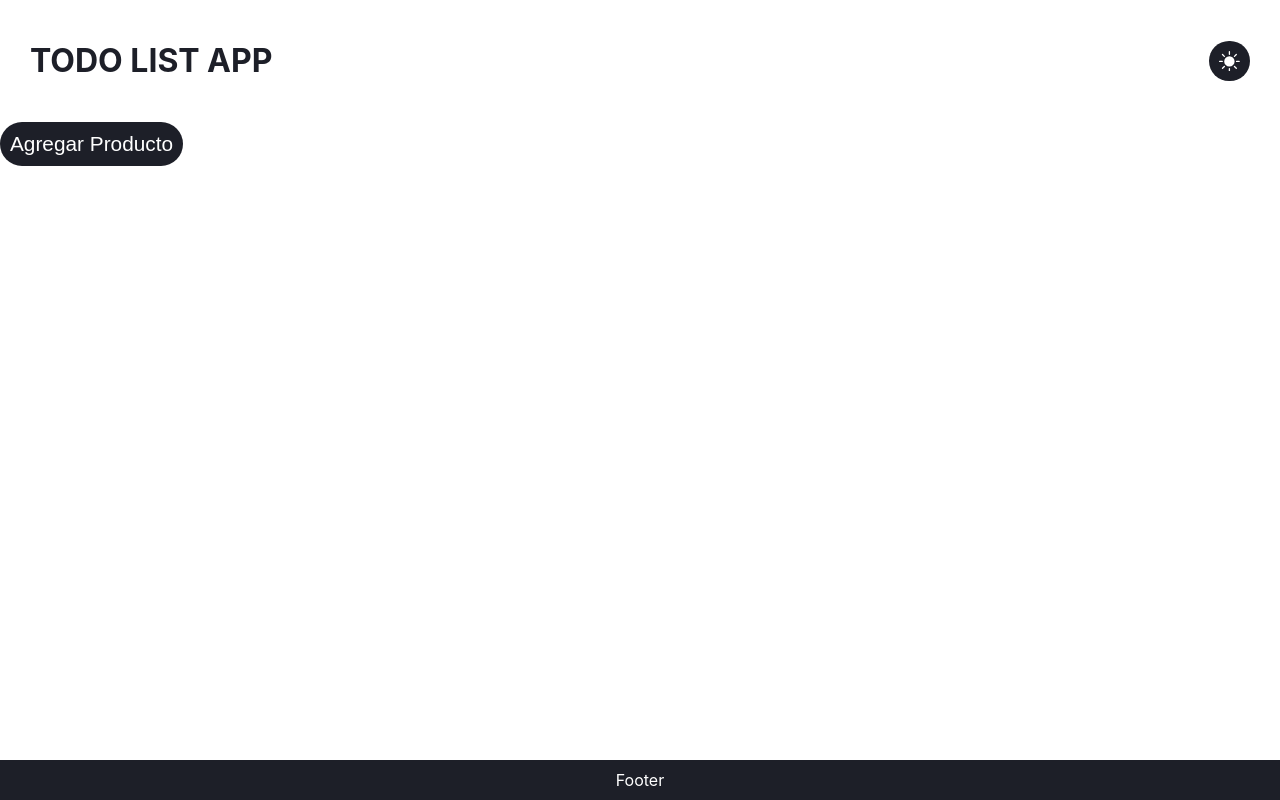
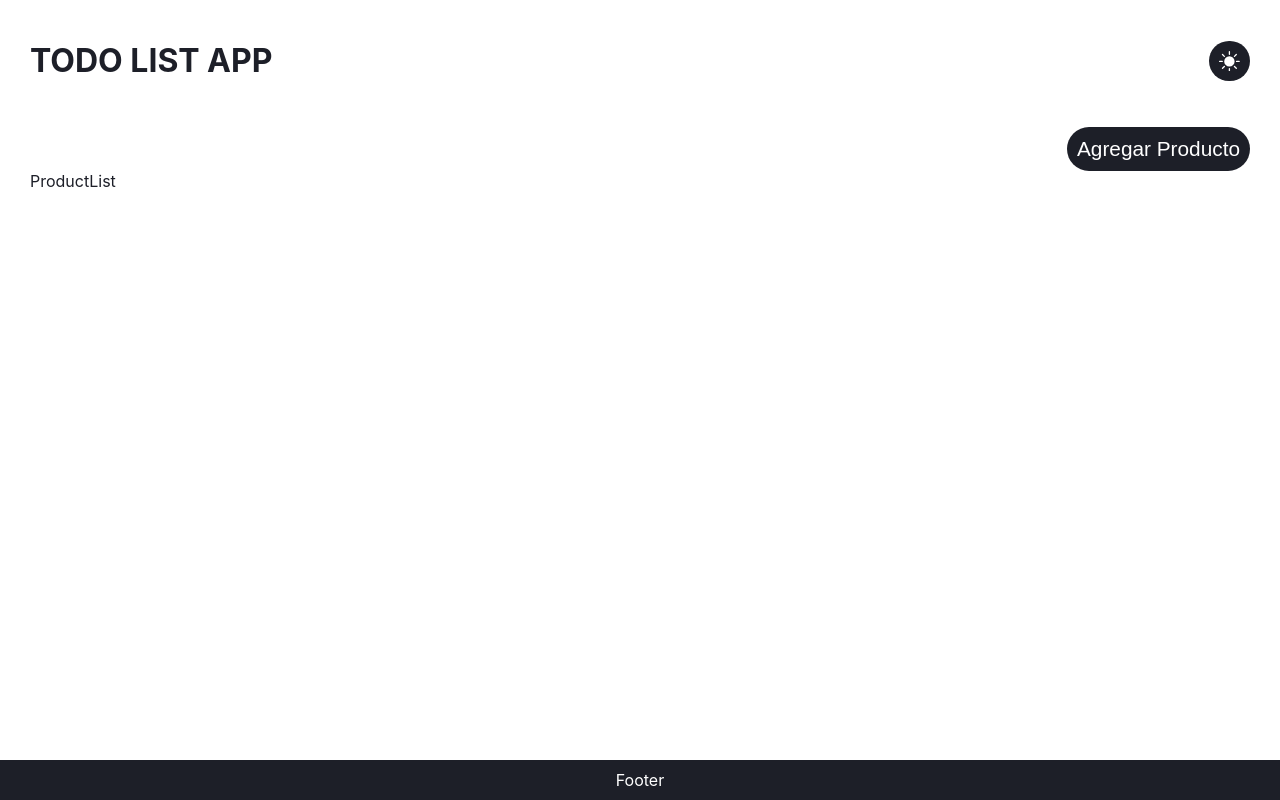
Before and after one commit to lavalbuena357/crud-products-mern, a React (Create React App) app in the folder client/: page / in a window 1280 px wide. Built offline with nearby package versions, Linux system fonts and the light colour scheme.

Commit message:
se añadio la lista de productos al home y compponentes de estilo nuevos

```diff
--- a/client/src/Pages/Home.jsx
+++ b/client/src/Pages/Home.jsx
@@ -1,5 +1,6 @@
 import React from 'react'
-import { Button } from '../styles/Styles'
+import ProductList from '../Components/ProductList'
+import { Button, HomeCtn } from '../styles/Styles'
 
 function Home() {
 
@@ -8,9 +9,10 @@ function Home() {
   }
 
   return (
-    <div>
+    <HomeCtn>
       <Button onClick={handleClick}>Agregar Producto</Button>
-    </div>
+      <ProductList />
+    </HomeCtn>
   )
 }
 
```
